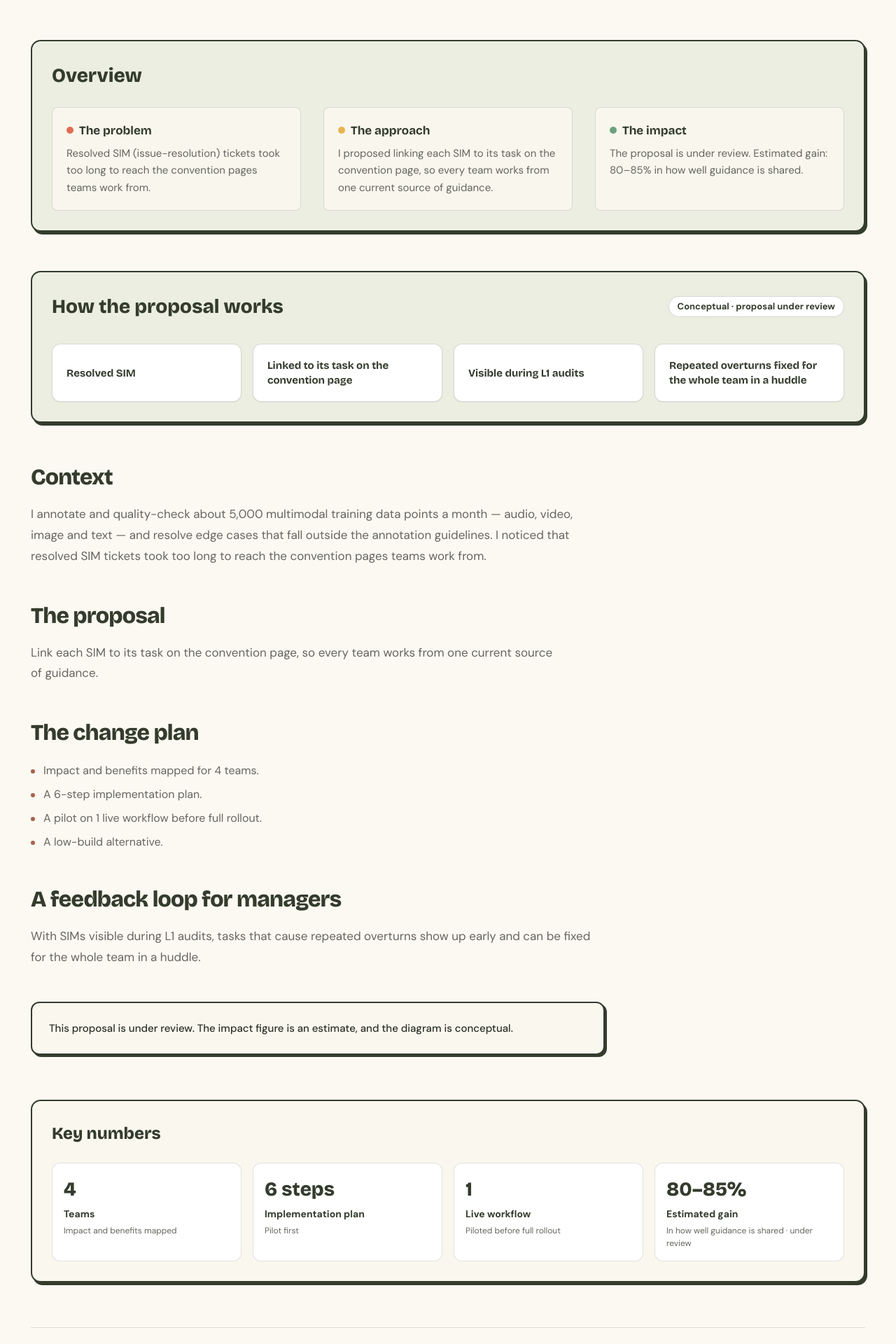
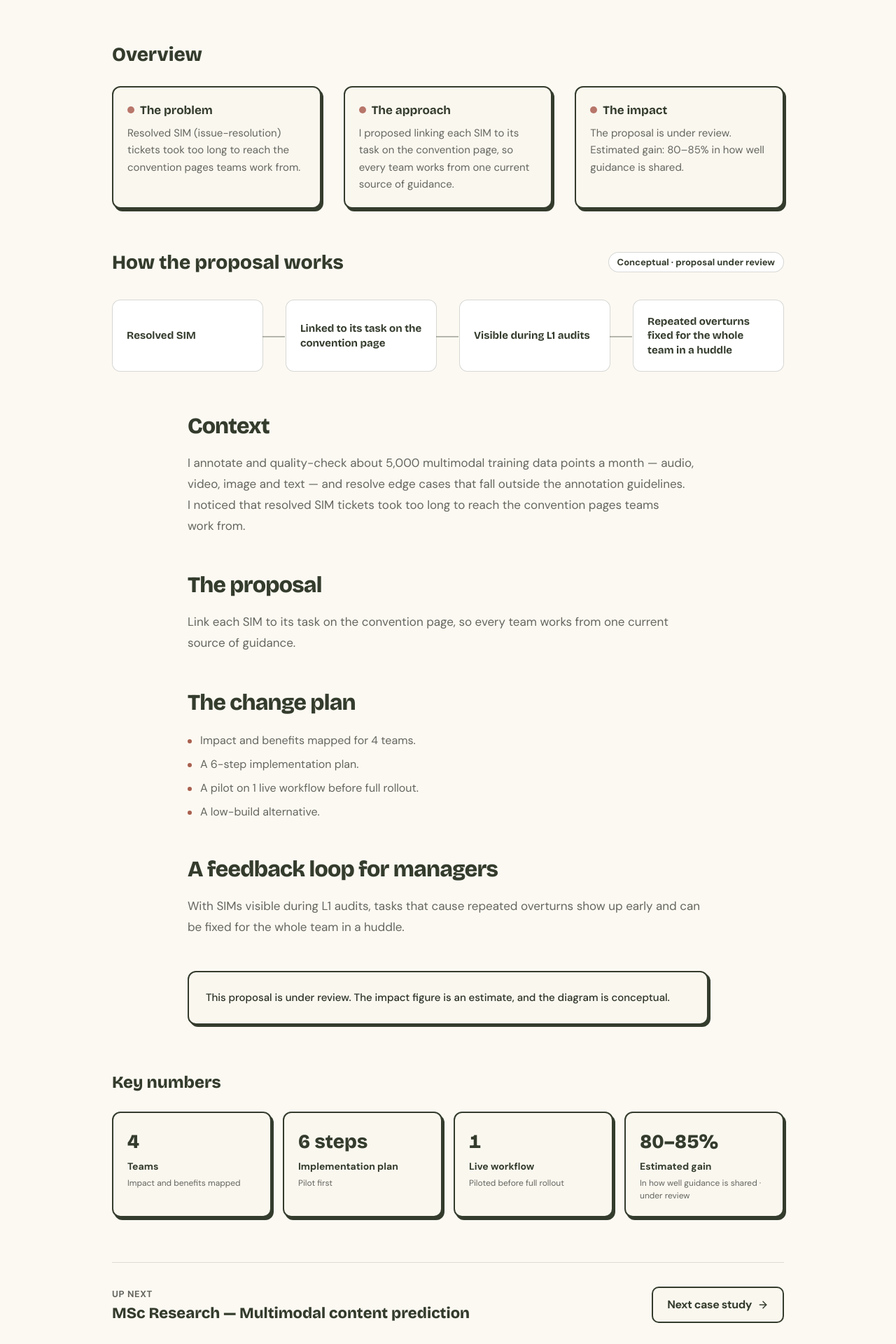
Before and after one commit to Dhara279/Personal-Portfolio-, a Next.js app: page /work/amazon-guidance in a window 1280 px wide. Shown: the part 540-2460 px from the top of the page at 70% size. Built offline with nearby package versions, Linux system fonts and the light colour scheme.

Commit message:
Add files via upload

```diff
--- a/src/app/work/[slug]/page.tsx
+++ b/src/app/work/[slug]/page.tsx
@@ -8,6 +8,26 @@ import { BackToTop } from "@/components/ui/BackToTop";
 import { Card } from "@/components/ui/Card";
 import { Button } from "@/components/ui/Button";
 import { caseStudies } from "@/content/case-studies";
+import { ReadingProgress } from "@/components/motion/ReadingProgress";
+import { CaseStudyMotion } from "@/components/motion/CaseStudyMotion";
+
+/** Wraps each number in a metric value so it can count up once in view ("80–85%" counts both). */
+function Countable({ value }: { value: string }) {
+  const parts = value.split(/(\d+)/);
+  return (
+    <>
+      {parts.map((part, i) =>
+        /^\d+$/.test(part) ? (
+          <span key={i} data-count-to={part}>
+            {part}
+          </span>
+        ) : (
+          <React.Fragment key={i}>{part}</React.Fragment>
+        )
+      )}
+    </>
+  );
+}
 
 export async function generateStaticParams() {
   return caseStudies.map((study) => ({
@@ -24,7 +44,7 @@ export async function generateMetadata({
   const study = caseStudies.find((s) => s.slug === slug);
   if (!study) return { title: "Case Study Not Found" };
   return {
-    title: `${study.shortTitle} Case Study — Dhara Patadia`,
+    title: `${study.shortTitle} case study · Dhara Patadia`,
     description: study.summary,
   };
 }
@@ -47,21 +67,23 @@ export default async function CaseStudyPage({
   return (
     <div className="min-h-screen flex flex-col bg-[var(--cream)] text-[var(--ink)]">
       <Header />
+      <ReadingProgress />
+      <CaseStudyMotion />
 
-      <main id="main-content" className="flex-1 w-full max-w-[var(--container)] mx-auto px-[var(--gutter)] pt-8 pb-24">
+      <main id="main-content" className="cs-page-fade flex-1 w-full max-w-[var(--container)] mx-auto px-[var(--gutter)] pt-8 pb-24">
         {/* Top Back Navigation */}
-        <div className="mb-8">
+        <div className="max-w-[960px] mx-auto mb-8">
           <Link
             href="/#work"
             className="inline-flex items-center gap-2 text-[0.9375rem] font-semibold text-[var(--ink-soft)] hover:text-[var(--terracotta-strong)] transition-colors duration-200 group"
           >
             <ArrowLeft className="w-4 h-4 transition-transform duration-200 group-hover:-translate-x-1" />
-            <span>← Back to work</span>
+            <span>Back to work</span>
           </Link>
         </div>
 
         {/* Hero Header */}
-        <header className="max-w-[920px] mb-12 md:mb-16">
+        <header className="max-w-[960px] mx-auto mb-12 md:mb-16">
           <div className="flex items-center gap-3 mb-4">
             <span className="font-display font-extrabold text-[1.25rem] text-[var(--ink-soft)]">
               {study.number}
@@ -120,30 +142,18 @@ export default async function CaseStudyPage({
           </div>
         </header>
 
-        {/* Overview Bento Card */}
-        <section aria-labelledby="overview-heading" className="mb-14">
-          <Card
-            variant="bordered"
-            tone={study.tone}
-            className="p-6 sm:p-8 md:p-10"
-          >
+        {/* Overview (A11: no outer border/shadow) */}
+        <section aria-labelledby="overview-heading" className="max-w-[960px] mx-auto mb-14">
+          <div className="w-full">
             <h2 id="overview-heading" className="font-display font-extrabold text-[1.5rem] md:text-[1.75rem] text-[var(--ink)] mb-6">
               Overview
             </h2>
 
             <div className="grid grid-cols-1 md:grid-cols-3 gap-6 md:gap-8">
               {study.overview.map((item, idx) => (
-                <div key={idx} className="p-5 rounded-lg bg-[var(--cream)]/75 border border-[var(--ink)]/15">
+                <div key={idx} className="p-5 rounded-xl bg-[var(--cream-2)] border-2 border-[var(--ink)] shadow-[3px_4px_0_0_var(--ink)]">
                   <div className="font-display font-bold text-[1.0625rem] text-[var(--ink)] mb-2 flex items-center gap-2">
-                    <span
-                      className={`w-2.5 h-2.5 rounded-full ${
-                        idx === 0
-                          ? "bg-[#E06D53]"
-                          : idx === 1
-                          ? "bg-[#E5B54F]"
-                          : "bg-[#6BA27E]"
-                      }`}
-                    />
+                    <span className="w-2.5 h-2.5 rounded-full bg-[var(--terracotta)]" />
                     {item.label}
                   </div>
                   <p className="font-body text-[0.9375rem] text-[var(--muted)] leading-relaxed">
@@ -152,59 +162,66 @@ export default async function CaseStudyPage({
                 </div>
               ))}
             </div>
-          </Card>
+          </div>
         </section>
 
-        {/* DIAGRAM SECTION */}
+        {/* DIAGRAM SECTION (A11: no outer border/shadow) */}
         {study.visualType === "mlense" && (
-          <section aria-labelledby="diagram-mlense" className="mb-14">
-            <Card variant="bordered" tone="cream-2" className="p-6 sm:p-8 md:p-10">
+          <section aria-labelledby="diagram-mlense" className="max-w-[960px] mx-auto mb-14">
+            <div className="w-full">
               <h2 id="diagram-mlense" className="font-display font-extrabold text-[1.5rem] md:text-[1.75rem] text-[var(--ink)] mb-8">
                 12-week delivery
               </h2>
 
               {/* Start marker */}
               <div className="flex justify-between items-center text-[0.875rem] font-bold text-[var(--ink)] mb-3">
-                <span className="px-3 py-1 rounded bg-[var(--white)] border border-[var(--ink)]/20 shadow-xs">
+                <span className="px-3 py-1 rounded bg-[var(--white)] border border-[var(--ink)]/20">
                   v0.1 · Proof of concept
                 </span>
-                <span className="px-3 py-1 rounded bg-[var(--white)] border border-[var(--ink)]/20 shadow-xs">
+                <span className="px-3 py-1 rounded bg-[var(--white)] border border-[var(--ink)]/20">
                   v1.0 · Production launch on Google Cloud
                 </span>
               </div>
 
-              {/* Six equal bars labelled Sprint 1 to Sprint 6 (two weeks each) */}
-              <div className="grid grid-cols-2 sm:grid-cols-3 lg:grid-cols-6 gap-3 mb-4">
+              {/* One segmented bar: six two-week sprints (fills left to right once in view) */}
+              <div data-cs="sprints">
+                <div role="img" aria-label="Six two-week sprints, S1 to S6" className="grid grid-cols-6 gap-1.5 sm:gap-2 mb-3">
                   {[1, 2, 3, 4, 5, 6].map((num) => (
                     <div
                       key={num}
-                    className="p-4 rounded-xl bg-[var(--white)] border border-[var(--ink)]/20 shadow-xs flex flex-col items-center justify-center text-center h-24"
+                      className="relative h-12 rounded-lg border-2 border-[var(--ink)] bg-[var(--white)] overflow-hidden"
                     >
-                    <span className="font-display font-extrabold text-[1rem] text-[var(--ink)]">
-                      Sprint {num}
-                    </span>
-                    <span className="font-body text-[0.8125rem] text-[var(--muted)] mt-1">
-                      (two weeks)
+                      <div
+                        aria-hidden="true"
+                        className="cs-seg-fill absolute inset-0 bg-[var(--coral)]"
+                        style={{ "--i": num - 1 } as React.CSSProperties}
+                      />
+                      <span className="relative flex h-full items-center justify-center font-display font-extrabold text-[1rem] text-[var(--ink)]">
+                        S{num}
                       </span>
                     </div>
                   ))}
                 </div>
 
-              {/* Under Sprints 1–2 marker */}
-              <div className="grid grid-cols-2 sm:grid-cols-3 lg:grid-cols-6 gap-3">
-                <div className="col-span-2 text-left">
+                {/* Under S1–S2: MVP marker; right: sprint length */}
+                <div className="grid grid-cols-6 gap-1.5 sm:gap-2 items-start">
+                  <div className="col-span-4 sm:col-span-2 text-left">
                     <span className="inline-block px-3 py-1 rounded bg-[var(--blush)] text-[var(--ink)] font-bold text-[0.8125rem] border border-[var(--ink)]/20">
                       Working MVP in month one
                     </span>
                   </div>
+                  <div className="col-span-2 sm:col-start-5 text-right font-body font-semibold text-[0.8125rem] text-[var(--muted)] pt-1">
+                    2 weeks each
                   </div>
-            </Card>
+                </div>
+              </div>
+            </div>
           </section>
         )}
 
         {study.visualType === "amazon" && (
-          <section aria-labelledby="diagram-amazon" className="mb-14">
-            <Card variant="bordered" tone="sage" className="p-6 sm:p-8 md:p-10">
+          <section aria-labelledby="diagram-amazon" className="max-w-[960px] mx-auto mb-14">
+            <div className="w-full">
               <div className="flex flex-col sm:flex-row sm:items-center justify-between gap-3 mb-8">
                 <h2 id="diagram-amazon" className="font-display font-extrabold text-[1.5rem] md:text-[1.75rem] text-[var(--ink)]">
                   How the proposal works
@@ -214,50 +231,50 @@ export default async function CaseStudyPage({
                 </span>
               </div>
 
-              {/* Four steps, left to right */}
-              <div className="grid grid-cols-1 sm:grid-cols-2 lg:grid-cols-4 gap-4 items-stretch">
-                <div className="p-5 rounded-xl bg-[var(--white)] border border-[var(--ink)]/20 shadow-xs flex flex-col justify-center">
+              {/* Four steps, left to right; they appear in sequence with connectors drawing between them */}
+              <ol data-cs="steps" className="grid grid-cols-1 lg:grid-cols-4 gap-6 lg:gap-8 items-stretch">
+                {[
+                  "Resolved SIM",
+                  "Linked to its task on the convention page",
+                  "Visible during L1 audits",
+                  "Repeated overturns fixed for the whole team in a huddle",
+                ].map((step, i, all) => (
+                  <li
+                    key={step}
+                    className="cs-step relative p-5 rounded-xl bg-[var(--white)] border border-[var(--ink)]/20 flex flex-col justify-center"
+                    style={{ "--i": i } as React.CSSProperties}
+                  >
                     <p className="font-display font-bold text-[0.9375rem] text-[var(--ink)] leading-snug">
-                    Resolved SIM
+                      {step}
                     </p>
+                    {i < all.length - 1 && (
+                      <span
+                        aria-hidden="true"
+                        className="cs-connector absolute bg-[var(--ink)]/35 left-1/2 top-full w-[2px] h-6 lg:left-full lg:top-1/2 lg:w-8 lg:h-[2px]"
+                        style={{ "--i": i } as React.CSSProperties}
+                      />
+                    )}
+                  </li>
+                ))}
+              </ol>
             </div>
-
-                <div className="p-5 rounded-xl bg-[var(--white)] border border-[var(--ink)]/20 shadow-xs flex flex-col justify-center">
-                  <p className="font-display font-bold text-[0.9375rem] text-[var(--ink)] leading-snug">
-                    Linked to its task on the convention page
-                  </p>
-                </div>
-
-                <div className="p-5 rounded-xl bg-[var(--white)] border border-[var(--ink)]/20 shadow-xs flex flex-col justify-center">
-                  <p className="font-display font-bold text-[0.9375rem] text-[var(--ink)] leading-snug">
-                    Visible during L1 audits
-                  </p>
-                </div>
-
-                <div className="p-5 rounded-xl bg-[var(--white)] border border-[var(--ink)]/20 shadow-xs flex flex-col justify-center">
-                  <p className="font-display font-bold text-[0.9375rem] text-[var(--ink)] leading-snug">
-                    Repeated overturns fixed for the whole team in a huddle
-                  </p>
-                </div>
-              </div>
-            </Card>
           </section>
         )}
 
         {study.visualType === "msc" && (
-          <section aria-labelledby="diagram-msc" className="mb-14">
-            <Card variant="bordered" tone="sand" className="p-6 sm:p-8 md:p-10">
+          <section aria-labelledby="diagram-msc" className="max-w-[960px] mx-auto mb-14">
+            <div className="w-full">
               <h2 id="diagram-msc" className="font-display font-extrabold text-[1.5rem] md:text-[1.75rem] text-[var(--ink)] mb-8">
                 Average error, relative to the metadata-only baseline
               </h2>
 
-              <div className="space-y-6 max-w-[700px] bg-[var(--white)] p-6 rounded-xl border border-[var(--ink)]/20 mb-4">
+              <div data-cs="msc" className="space-y-6 max-w-[700px] bg-[var(--white)] p-6 rounded-xl border border-[var(--ink)]/20 mb-4">
                 <div>
                   <div className="flex justify-between items-center mb-2">
                     <span className="font-body font-bold text-[0.9375rem] text-[var(--ink)]">
                       Metadata-only baseline
                     </span>
-                    <span className="font-mono font-bold text-[0.9375rem] text-[var(--muted)]">
+                    <span className="font-body font-bold text-[0.9375rem] text-[var(--muted)]">
                       100
                     </span>
                   </div>
@@ -273,13 +290,14 @@ export default async function CaseStudyPage({
                     <span className="font-body font-bold text-[0.9375rem] text-[var(--ink)]">
                       LLM-scored model
                     </span>
-                    <span className="font-mono font-bold text-[0.9375rem] text-[var(--terracotta-strong)]">
-                      21 (79% lower)
+                    <span className="font-body font-bold text-[0.9375rem] text-[var(--terracotta-strong)] tabular-nums">
+                      <span data-count-to="21" data-count-from="100" data-count-dur="0.9">21</span> (
+                      <span data-count-to="79" data-count-dur="0.9">79</span>% lower)
                     </span>
                   </div>
                   <div className="w-full h-7 bg-[var(--cream)] rounded-md border border-[var(--ink)]/15 overflow-hidden">
-                    <div className="h-full bg-[var(--terracotta-strong)] w-[21%] flex items-center px-3 text-[0.75rem] font-bold text-white">
-                      21
+                    <div className="cs-msc-bar h-full bg-[var(--terracotta-strong)] flex items-center px-3 text-[0.75rem] font-bold text-white tabular-nums">
+                      <span data-count-to="21" data-count-from="100" data-count-dur="0.9">21</span>
                     </div>
                   </div>
                 </div>
@@ -288,12 +306,12 @@ export default async function CaseStudyPage({
               <p className="font-body text-[0.875rem] text-[var(--muted)]">
                 The visual-only deep learning model was also outperformed; it isn&apos;t plotted here.
               </p>
-            </Card>
+            </div>
           </section>
         )}
 
-        {/* Detailed Case Study Sections */}
-        <div className="space-y-12 max-w-[820px] mb-16">
+        {/* Detailed Case Study Sections (A11: centered article column) */}
+        <div className="space-y-12 max-w-[68ch] mx-auto mb-16">
           {study.sections.map((section) => (
             <section key={section.id} aria-labelledby={section.id}>
               {section.heading && (
@@ -335,22 +353,22 @@ export default async function CaseStudyPage({
           ))}
         </div>
 
-        {/* Key numbers Summary Card */}
+        {/* Key numbers Summary (A11: no outer border/shadow) */}
         {study.metrics && (
-          <section aria-labelledby="key-numbers-heading" className="mb-16">
-            <Card variant="bordered" tone="cream-2" className="p-6 sm:p-8">
+          <section aria-labelledby="key-numbers-heading" className="max-w-[960px] mx-auto mb-16">
+            <div className="w-full">
               <h2 id="key-numbers-heading" className="font-display font-extrabold text-[1.5rem] text-[var(--ink)] mb-6">
                 Key numbers
               </h2>
 
-              <div className="grid grid-cols-2 md:grid-cols-4 gap-4">
+              <div data-cs="metrics" className="grid grid-cols-2 md:grid-cols-4 gap-4">
                 {study.metrics.map((metric, i) => (
                   <div
                     key={i}
-                    className="p-4 rounded-xl bg-[var(--white)] border border-[var(--ink)]/15"
+                    className="p-5 rounded-xl bg-[var(--cream-2)] border-2 border-[var(--ink)] shadow-[3px_4px_0_0_var(--ink)]"
                   >
-                    <div className="font-display font-extrabold text-[1.75rem] text-[var(--ink)] mb-1">
-                      {metric.value}
+                    <div className="font-display font-extrabold text-[1.75rem] text-[var(--ink)] mb-1 tabular-nums">
+                      <Countable value={metric.value} />
                     </div>
                     <div className="font-body font-bold text-[0.875rem] text-[var(--ink)] mb-1">
                       {metric.label}
@@ -363,16 +381,16 @@ export default async function CaseStudyPage({
                   </div>
                 ))}
               </div>
-            </Card>
+            </div>
           </section>
         )}
 
         {/* Next Case Study Navigation */}
-        <section aria-label="Explore other work" className="pt-8 border-t border-[var(--ink)]/15">
+        <section aria-label="Explore other work" className="max-w-[960px] mx-auto pt-8 border-t border-[var(--ink)]/15">
           <div className="flex flex-col sm:flex-row sm:items-center justify-between gap-4">
             <div>
               <span className="font-body text-[0.8125rem] text-[var(--muted)] uppercase tracking-wider font-bold">
-                Next Case Study
+                Up next
               </span>
               <div className="font-display font-extrabold text-[1.375rem] text-[var(--ink)]">
                 {nextStudy.title}
@@ -385,7 +403,7 @@ export default async function CaseStudyPage({
               showArrow
               className="self-start sm:self-center py-2.5 px-5 text-[0.9375rem]"
             >
-              Read Next Study
+              Next case study
             </Button>
           </div>
         </section>
```
Lines whose indentation alone changed are shown as unchanged.
